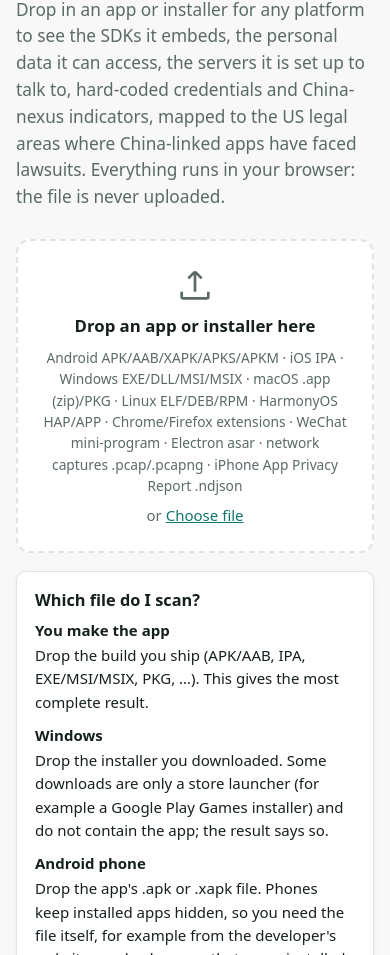
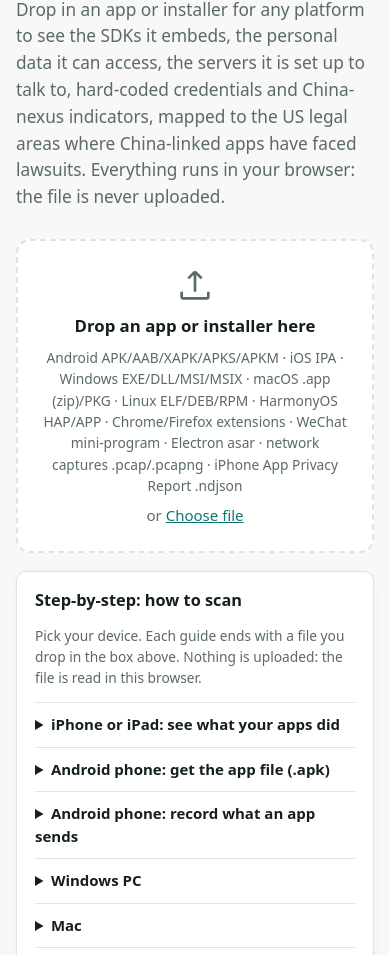
Before and after one commit to hellohi6228-code/k1d, a plain HTML site: page site/index.html in a window 390 px wide. Shown: the part 120-1075 px from the top of the page. Drawn offline with Linux system fonts and the light colour scheme.

Commit message:
Add step-by-step guides to the home page (EN/ZH)
Numbered guides for each way to use k1d: iPhone App Privacy Report,
getting an Android .apk (adb or a backup app), recording Android traffic
with PCAPdroid, Windows installers and installed programs, Mac apps,
recording computer traffic with Wireshark, and scanning your own builds.
Menu names follow Apple's and PCAPdroid's documentation. Replaces the
short "Which file do I scan?" card.

Co-Authored-By: Claude Opus 5.5 <noreply@anthropic.com>

```diff
--- a/site/css/app.css
+++ b/site/css/app.css
@@ -196,10 +196,13 @@ textarea.policy { width: 100%; min-height: 200px; resize: vertical; }
 .note.risk-none { border-left: 4px solid var(--ok); }
 .note h4 { margin-top: 12px; }
 .note .cite a { color: var(--accent); }
-.how { margin-top: 18px; }
-.how .kv dt { font-weight: 600; color: var(--text, inherit); }
-@media (max-width: 560px) { .how .kv { grid-template-columns: 1fr; } .how .kv dd { margin-bottom: 8px; } }
 .app-card summary { cursor: pointer; display: flex; flex-wrap: wrap; gap: 6px 10px; align-items: center; }
 .app-card summary code { overflow-wrap: anywhere; }
 .app-card .app-pills { display: flex; flex-wrap: wrap; gap: 4px; }
 .app-card[open] summary { margin-bottom: 10px; }
+.guides { margin-top: 18px; }
+.guides details { border-top: 1px solid var(--border); padding: 10px 0; }
+.guides summary { cursor: pointer; font-weight: 600; }
+.guides .steps { margin: 8px 0; padding-left: 22px; }
+.guides .steps li { margin: 6px 0; line-height: 1.5; }
+.guides code { overflow-wrap: anywhere; }
--- a/site/index.html
+++ b/site/index.html
@@ -36,16 +36,7 @@
         <span class="muted small" data-i18n="dropFormats"></span>
         <span class="muted"><span data-i18n="dropOr"></span> <span class="linklike" data-i18n="chooseFile"></span></span>
       </label>
-      <div class="card how">
-        <h3 data-i18n="howTitle"></h3>
-        <dl class="kv">
-          <dt data-i18n="how_dev_t"></dt><dd data-i18n="how_dev"></dd>
-          <dt data-i18n="how_windows_t"></dt><dd data-i18n="how_windows"></dd>
-          <dt data-i18n="how_android_t"></dt><dd data-i18n="how_android"></dd>
-          <dt data-i18n="how_iphone_t"></dt><dd data-i18n="how_iphone"></dd>
-          <dt data-i18n="how_traffic_t"></dt><dd data-i18n="how_traffic"></dd>
-        </dl>
-      </div>
+      <section id="guides" class="card guides" aria-labelledby="guides-title"></section>
     </section>
 
     <!-- Consent -->
--- a/site/js/app.js
+++ b/site/js/app.js
@@ -5,6 +5,7 @@ import { TERMS, TERMS_VERSION, t } from './i18n.js';
 import { checkPolicy } from './policy.js';
 import { buildRisks, LIMITATIONS } from './risks.js';
 import { inferProfile, SYSTEM_HOSTS } from './profile.js';
+import { GUIDES } from './guides.js';
 
 const MAX_HASH_BYTES = 512 * 1024 * 1024;
 const $ = (id) => document.getElementById(id);
@@ -62,9 +63,25 @@ function show(view) {
   window.scrollTo({ top: 0 });
 }
 
+// **bold** and `code` in guide text; everything else is escaped.
+const fmtGuide = (s) => esc(s).replace(/\*\*(.+?)\*\*/g, '<strong>$1</strong>').replace(/`(.+?)`/g, '<code>$1</code>');
+
+function renderGuides() {
+  const g = GUIDES[state.lang];
+  const open = new Set([...document.querySelectorAll('#guides details[open]')].map((d) => d.id));
+  $('guides').innerHTML = `<h3 id="guides-title">${esc(g.title)}</h3><p class="muted small">${esc(g.intro)}</p>
+    ${g.list.map((x) => `<details id="guide-${x.id}" ${open.has(`guide-${x.id}`) ? 'open' : ''}>
+      <summary>${esc(x.title)}</summary>
+      <p class="small">${fmtGuide(x.what)}</p>
+      <ol class="steps">${x.steps.map((s) => `<li>${fmtGuide(s)}</li>`).join('')}</ol>
+      ${x.note ? `<p class="muted small">${fmtGuide(x.note)}</p>` : ''}
+    </details>`).join('')}`;
+}
+
 function applyStatic() {
   document.documentElement.lang = state.lang === 'zh' ? 'zh-CN' : 'en';
   for (const el of document.querySelectorAll('[data-i18n]')) el.textContent = L(el.dataset.i18n);
+  renderGuides();
   for (const b of document.querySelectorAll('[data-lang]')) b.setAttribute('aria-pressed', String(b.dataset.lang === state.lang));
 }
 
--- /dev/null
+++ b/site/js/guides.js
@@ -0,0 +1,197 @@
+// Step-by-step guides shown on the home page. Text in `backticks` is rendered as code.
+// Menu paths follow the vendors' own documentation; some phone makers word Android menus differently.
+
+export const GUIDES = {
+  en: {
+    title: 'Step-by-step: how to scan',
+    intro: 'Pick your device. Each guide ends with a file you drop in the box above. Nothing is uploaded: the file is read in this browser.',
+    list: [
+      {
+        id: 'iphone', title: 'iPhone or iPad: see what your apps did',
+        what: 'You will scan the App Privacy Report the phone keeps (last 7 days). Works on iOS 15.2 or later, from Safari on the iPhone itself.',
+        steps: [
+          'Open **Settings** → **Privacy & Security**.',
+          'Scroll down and tap **App Privacy Report**, then tap **Turn On App Privacy Report**.',
+          'Use your apps as usual for at least a day. The report only records from the moment you turn it on.',
+          'Go back to **Settings** → **Privacy & Security** → **App Privacy Report**.',
+          'Scroll to the bottom and tap **Save App Activity** (on some iOS versions, use the Share button at the top right).',
+          'Choose **Save to Files**, pick a folder (for example **On My iPhone**), and tap **Save**.',
+          'Open this website in Safari, tap the box above, choose **Browse**, and pick the file named `App_Privacy_Report_…ndjson`.',
+        ],
+        note: 'The report shows which companies each app contacted and when it used the camera, microphone, location, photos or contacts. It does not show the content that was sent. Turning the report off deletes it from the phone.',
+      },
+      {
+        id: 'android-file', title: 'Android phone: get the app file (.apk)',
+        what: 'You will scan the app itself. Phones hide app files, so you need a computer (option A) or a backup app (option B).',
+        steps: [
+          '**Option A, with a computer (most reliable).** On the phone: **Settings** → **About phone** → tap **Build number** 7 times to turn on Developer options.',
+          'Open **Settings** → **System** → **Developer options** and turn on **USB debugging**. (On some phones, Developer options is directly in Settings.)',
+          'On the computer, download **Android SDK Platform-Tools** from developer.android.com/tools/releases/platform-tools and unzip it.',
+          'Connect the phone with a USB cable and tap **Allow** when the phone asks about USB debugging.',
+          'Find the app\'s package name: open its Google Play page in a browser. It is the part after `id=` in the address (Block Blast: `com.block.juggle`).',
+          'Open a terminal in the platform-tools folder and run `adb shell pm path com.block.juggle` (use your app\'s package name). It prints one or more lines starting with `package:`.',
+          'Copy the line that ends in `base.apk` (without `package:`) and run `adb pull` followed by that path, for example `adb pull /data/app/…/base.apk`.',
+          'Drop `base.apk` in the box above. The `split_….apk` files are only screen-size and language extras.',
+          '**Option B, on the phone only.** Install an app from Google Play that backs up installed apps as .apk files, export the app, then open this website on the phone and choose the exported file. Only use a backup app you trust.',
+        ],
+        note: 'If the app\'s developer offers an .apk or .xapk download on their own website, you can scan that file directly.',
+      },
+      {
+        id: 'android-traffic', title: 'Android phone: record what an app sends',
+        what: 'You will record the app\'s network traffic with PCAPdroid (free, no root) and scan the recording.',
+        steps: [
+          'Install **PCAPdroid** from Google Play.',
+          'Open PCAPdroid. On the **Status** tab, set **App Filter** to the app you want to check.',
+          'Set the **dump mode** to **PCAP file**.',
+          'Tap the **play** button at the top, and accept the VPN request on first use. PCAPdroid uses a local VPN to see traffic; nothing is sent to anyone.',
+          'Open the app you are checking and use it normally. Start from a fresh launch to see what it sends before you agree to anything.',
+          'Go back to PCAPdroid and tap the **stop** button.',
+          'The recording is saved in **Downloads** → **PCAPdroid** (older versions ask where to save it).',
+          'Open this website on the phone and choose that `.pcap` file, or copy it to a computer and drop it in the box above.',
+        ],
+        note: 'The result lists every server the app contacted, when, and how much data went out. Encrypted contents are not visible. A recording can include identifiers from your phone, so don\'t share it.',
+      },
+      {
+        id: 'windows', title: 'Windows PC',
+        what: 'You will scan the program\'s installer or its main .exe.',
+        steps: [
+          'If you still have the installer, find it in your **Downloads** folder and drop it in the box above.',
+          'If the program is already installed: open **Start**, right-click the program, and choose **Open file location**.',
+          'If that opens a shortcut, right-click the shortcut and choose **Open file location** again to reach the real folder.',
+          'Drop the program\'s main `.exe` from that folder in the box above.',
+        ],
+        note: 'Some downloads are only a store launcher (for example a Google Play Games installer) and do not contain the app; the result says so. Apps from the Microsoft Store are kept in a protected folder and can\'t be scanned this way.',
+      },
+      {
+        id: 'mac', title: 'Mac',
+        what: 'You will scan the app bundle as a zip.',
+        steps: [
+          'Open **Finder** → **Applications**.',
+          'Right-click the app and choose **Compress "App name"**. A `.zip` appears next to it.',
+          'Drop the `.zip` in the box above. You can also drop a `.pkg` installer directly.',
+        ],
+        note: '',
+      },
+      {
+        id: 'computer-traffic', title: 'Computer: record what an app sends',
+        what: 'You will record network traffic with Wireshark (free) and scan the recording.',
+        steps: [
+          'Download and install **Wireshark** from wireshark.org.',
+          'Open Wireshark and double-click the network you use (**Wi-Fi** or **Ethernet**). Recording starts.',
+          'Open the app you are checking and use it.',
+          'In Wireshark, click the red square to stop.',
+          'Choose **File** → **Save As** and save as a `.pcapng` file.',
+          'Drop the file in the box above.',
+        ],
+        note: 'This records all traffic from the computer, not only the app, so close other programs first.',
+      },
+      {
+        id: 'developers', title: 'App makers: scan your own build',
+        what: 'You will scan the exact file you ship. This gives the most complete result.',
+        steps: [
+          '**Android:** use the `.aab` you upload to Google Play, or an `.apk` (Android Studio → **Build** → **Generate Signed App Bundle or APK**).',
+          '**iOS:** in Xcode, **Product** → **Archive**, then **Distribute App** and export an `.ipa`.',
+          '**Windows / Mac / Linux:** use your installer (`.exe`, `.msi`, `.msix`, `.pkg`, `.deb`, `.rpm`).',
+          'Drop the file in the box above. To see runtime behavior too, follow one of the "record what an app sends" guides on a test device and scan that recording.',
+        ],
+        note: '',
+      },
+    ],
+  },
+  zh: {
+    title: '分步指南：如何扫描',
+    intro: '选择您的设备。每个指南最后都会得到一个文件，拖到上方框中即可。文件不会被上传，只在本浏览器中读取。',
+    list: [
+      {
+        id: 'iphone', title: 'iPhone 或 iPad：查看应用做了什么',
+        what: '扫描手机保存的 App 隐私报告（最近 7 天）。需要 iOS 15.2 或更高版本，可直接在 iPhone 的 Safari 中完成。',
+        steps: [
+          '打开 **设置** → **隐私与安全性**。',
+          '向下滚动，点 **App 隐私报告**，再点 **打开 App 隐私报告**。',
+          '正常使用应用至少一天。报告只从开启时开始记录。',
+          '回到 **设置** → **隐私与安全性** → **App 隐私报告**。',
+          '滚动到底部，点 **存储 App 活动**（部分 iOS 版本请使用右上角的分享按钮）。',
+          '选择 **存储到“文件”**，选一个位置（例如 **我的 iPhone**），点 **存储**。',
+          '在 Safari 中打开本网站，点上方的框，选择 **浏览**，选中名为 `App_Privacy_Report_…ndjson` 的文件。',
+        ],
+        note: '报告显示每个应用连接了哪些公司，以及何时使用了相机、麦克风、位置、照片或通讯录。不显示发送的具体内容。关闭 App 隐私报告会删除手机上的报告数据。',
+      },
+      {
+        id: 'android-file', title: 'Android 手机：获取应用文件（.apk）',
+        what: '扫描应用本身。手机会隐藏应用文件，因此需要一台电脑（方式 A）或备份应用（方式 B）。',
+        steps: [
+          '**方式 A：使用电脑（最可靠）。** 在手机上：**设置** → **关于手机** → 连续点 **版本号** 7 次，开启开发者选项。',
+          '打开 **设置** → **系统** → **开发者选项**，开启 **USB 调试**。（部分手机的开发者选项直接在设置中。）',
+          '在电脑上从 developer.android.com/tools/releases/platform-tools 下载 **Android SDK Platform-Tools** 并解压。',
+          '用 USB 线连接手机，手机询问 USB 调试时点 **允许**。',
+          '查找应用包名：在浏览器中打开该应用的 Google Play 页面，地址中 `id=` 后面的部分就是包名（Block Blast：`com.block.juggle`）。',
+          '在 platform-tools 文件夹中打开终端，运行 `adb shell pm path com.block.juggle`（换成您的应用包名）。会输出一行或多行以 `package:` 开头的路径。',
+          '复制以 `base.apk` 结尾的那一行（去掉 `package:`），运行 `adb pull` 加该路径，例如 `adb pull /data/app/…/base.apk`。',
+          '将 `base.apk` 拖到上方框中。`split_….apk` 文件只是屏幕尺寸和语言的附加部分。',
+          '**方式 B：只用手机。** 从 Google Play 安装可将已安装应用备份为 .apk 的应用，导出目标应用，然后在手机上打开本网站并选择导出的文件。请只使用您信任的备份应用。',
+        ],
+        note: '如果开发者在自己网站上提供 .apk 或 .xapk 下载，可以直接扫描该文件。',
+      },
+      {
+        id: 'android-traffic', title: 'Android 手机：录制应用发送的数据',
+        what: '用 PCAPdroid（免费，无需 root）录制应用的网络流量，再扫描录制文件。',
+        steps: [
+          '从 Google Play 安装 **PCAPdroid**。',
+          '打开 PCAPdroid，在 **Status** 页把 **App Filter** 设为要检查的应用。',
+          '把 **dump mode** 设为 **PCAP file**。',
+          '点顶部的 **播放** 按钮，首次使用时接受 VPN 请求。PCAPdroid 用本地 VPN 查看流量，不会发送给任何人。',
+          '打开要检查的应用并正常使用。从全新启动开始，可以看到您同意任何条款之前它发送了什么。',
+          '回到 PCAPdroid，点 **停止** 按钮。',
+          '录制文件保存在 **Downloads** → **PCAPdroid**（旧版本会询问保存位置）。',
+          '在手机上打开本网站并选择该 `.pcap` 文件，或复制到电脑后拖到上方框中。',
+        ],
+        note: '结果会列出应用连接的每台服务器、时间以及发送的数据量。加密内容不可见。录制文件可能包含手机标识信息，请勿分享。',
+      },
+      {
+        id: 'windows', title: 'Windows 电脑',
+        what: '扫描程序的安装包或主 .exe 文件。',
+        steps: [
+          '如果安装包还在，到 **下载** 文件夹中找到它，拖到上方框中。',
+          '如果程序已安装：打开 **开始** 菜单，右键点击程序，选择 **打开文件所在的位置**。',
+          '如果打开的是快捷方式，再右键点击快捷方式，选择 **打开文件所在的位置**，进入真正的文件夹。',
+          '将该文件夹中程序的主 `.exe` 拖到上方框中。',
+        ],
+        note: '有些下载只是商店启动器（例如 Google Play 游戏安装程序），并不包含应用本身；结果中会注明。Microsoft Store 应用存放在受保护的文件夹中，无法用这种方式扫描。',
+      },
+      {
+        id: 'mac', title: 'Mac',
+        what: '将应用打包为 zip 后扫描。',
+        steps: [
+          '打开 **访达** → **应用程序**。',
+          '右键点击应用，选择 **压缩“应用名称”**，旁边会出现一个 `.zip` 文件。',
+          '将 `.zip` 拖到上方框中。也可以直接拖入 `.pkg` 安装包。',
+        ],
+        note: '',
+      },
+      {
+        id: 'computer-traffic', title: '电脑：录制应用发送的数据',
+        what: '用 Wireshark（免费）录制网络流量，再扫描录制文件。',
+        steps: [
+          '从 wireshark.org 下载并安装 **Wireshark**。',
+          '打开 Wireshark，双击您使用的网络（**Wi-Fi** 或 **以太网**），开始录制。',
+          '打开要检查的应用并使用。',
+          '在 Wireshark 中点红色方块停止。',
+          '选择 **File** → **Save As**，保存为 `.pcapng` 文件。',
+          '将文件拖到上方框中。',
+        ],
+        note: '这会录制电脑上的所有流量，而不只是该应用，请先关闭其他程序。',
+      },
+      {
+        id: 'developers', title: '应用开发者：扫描您自己的构建包',
+        what: '扫描您实际发布的文件，结果最完整。',
+        steps: [
+          '**Android：** 使用上传到 Google Play 的 `.aab`，或 `.apk`（Android Studio → **Build** → **Generate Signed App Bundle or APK**）。',
+          '**iOS：** 在 Xcode 中 **Product** → **Archive**，然后 **Distribute App** 导出 `.ipa`。',
+          '**Windows / Mac / Linux：** 使用您的安装包（`.exe`、`.msi`、`.msix`、`.pkg`、`.deb`、`.rpm`）。',
+          '将文件拖到上方框中。如需同时查看运行时行为，请在测试设备上按“录制应用发送的数据”指南操作并扫描录制文件。',
+        ],
+        note: '',
+      },
+    ],
+  },
+};
--- a/site/js/i18n.js
+++ b/site/js/i18n.js
@@ -10,17 +10,6 @@ export const STRINGS = {
     dropFormats: 'Android APK/AAB/XAPK/APKS/APKM · iOS IPA · Windows EXE/DLL/MSI/MSIX · macOS .app (zip)/PKG · Linux ELF/DEB/RPM · HarmonyOS HAP/APP · Chrome/Firefox extensions · WeChat mini-program · Electron asar · network captures .pcap/.pcapng · iPhone App Privacy Report .ndjson',
     dropOr: 'or',
     chooseFile: 'Choose file',
-    howTitle: "Which file do I scan?",
-    how_dev_t: "You make the app",
-    how_dev: "Drop the build you ship (APK/AAB, IPA, EXE/MSI/MSIX, PKG, …). This gives the most complete result.",
-    how_windows_t: "Windows",
-    how_windows: "Drop the installer you downloaded. Some downloads are only a store launcher (for example a Google Play Games installer) and do not contain the app; the result says so.",
-    how_android_t: "Android phone",
-    how_android: "Drop the app's .apk or .xapk file. Phones keep installed apps hidden, so you need the file itself, for example from the developer's website or a backup app that saves installed apps as .apk.",
-    how_iphone_t: "iPhone",
-    how_iphone: "iPhones do not let you copy an app off the phone, so scan what the phone records instead: Settings → Privacy & Security → App Privacy Report → turn it on, use your apps for a day, then tap Save App Activity at the bottom and drop that file here. You can do this from Safari on the iPhone itself.",
-    how_traffic_t: "Advanced: what the app sent",
-    how_traffic: "Record the phone's traffic while you use the app (PCAPdroid on Android, Wireshark on a computer) and drop the .pcap file. The result lists every server contacted, when, and how much data went out.",
 
     authTitle: 'Before you analyze',
     authIntro: 'Confirm how you got this file and accept the terms.',
@@ -291,17 +280,6 @@ export const STRINGS = {
     dropFormats: 'Android APK/AAB/XAPK/APKS/APKM · iOS IPA · Windows EXE/DLL/MSI/MSIX · macOS .app（zip）/PKG · Linux ELF/DEB/RPM · 鸿蒙 HAP/APP · Chrome/Firefox 扩展 · 微信小程序 · Electron asar · 网络抓包 .pcap/.pcapng · iPhone App 隐私报告 .ndjson',
     dropOr: '或',
     chooseFile: '选择文件',
-    howTitle: "我该扫描哪个文件？",
-    how_dev_t: "您是应用开发者",
-    how_dev: "拖入您发布的构建包（APK/AAB、IPA、EXE/MSI/MSIX、PKG 等），结果最完整。",
-    how_windows_t: "Windows",
-    how_windows: "拖入您下载的安装程序。有些下载只是商店启动器（例如 Google Play 游戏安装程序），并不包含应用本身；结果中会注明。",
-    how_android_t: "Android 手机",
-    how_android: "拖入应用的 .apk 或 .xapk 文件。手机不会直接显示已安装应用的文件，因此需要获取文件本身，例如从开发者网站下载，或使用可将已安装应用导出为 .apk 的备份应用。",
-    how_iphone_t: "iPhone",
-    how_iphone: "iPhone 不允许将应用复制出来，因此改为扫描手机记录的内容：设置 → 隐私与安全性 → App 隐私报告 → 开启，正常使用应用一天，然后点底部的“存储 App 活动”，再将该文件拖到这里。可直接在 iPhone 的 Safari 中完成。",
-    how_traffic_t: "进阶：应用实际发送了什么",
-    how_traffic: "在使用应用时录制手机流量（Android 用 PCAPdroid，电脑用 Wireshark），然后拖入 .pcap 文件。结果会列出连接的每台服务器、连接时间以及发送的数据量。",
 
     authTitle: '分析前确认',
     authIntro: '请确认文件来源并接受条款。',
```
Also changed, not shown: 1 other file.
